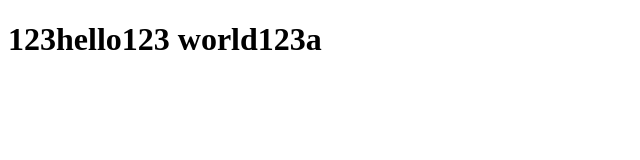
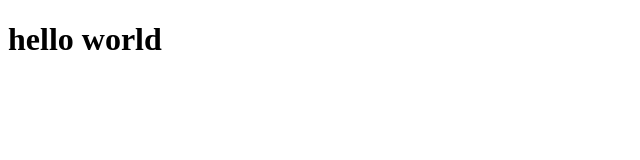
Before and after one commit to Niko932205/myProject, a plain HTML site: page index.html in a window 1280 px wide. Shown: the whole page, without its empty margins (0-640 px from the left). Drawn offline with Linux system fonts and the light colour scheme.

Commit message:
remove numbers

```diff
--- a/index.html
+++ b/index.html
@@ -7,6 +7,6 @@
   <title>Document</title>
 </head>
 <body>
-    <h1>123hello123 world123a</h1>
+    <h1>hello world</h1>
 </body>
 </html>
```
